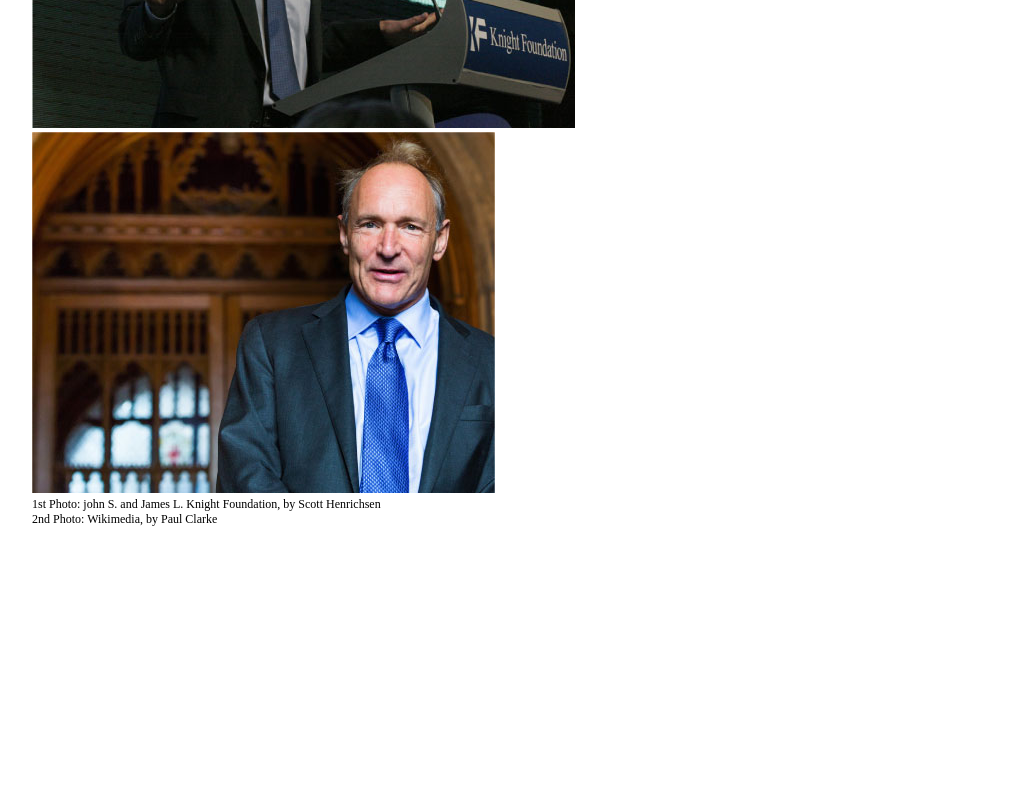
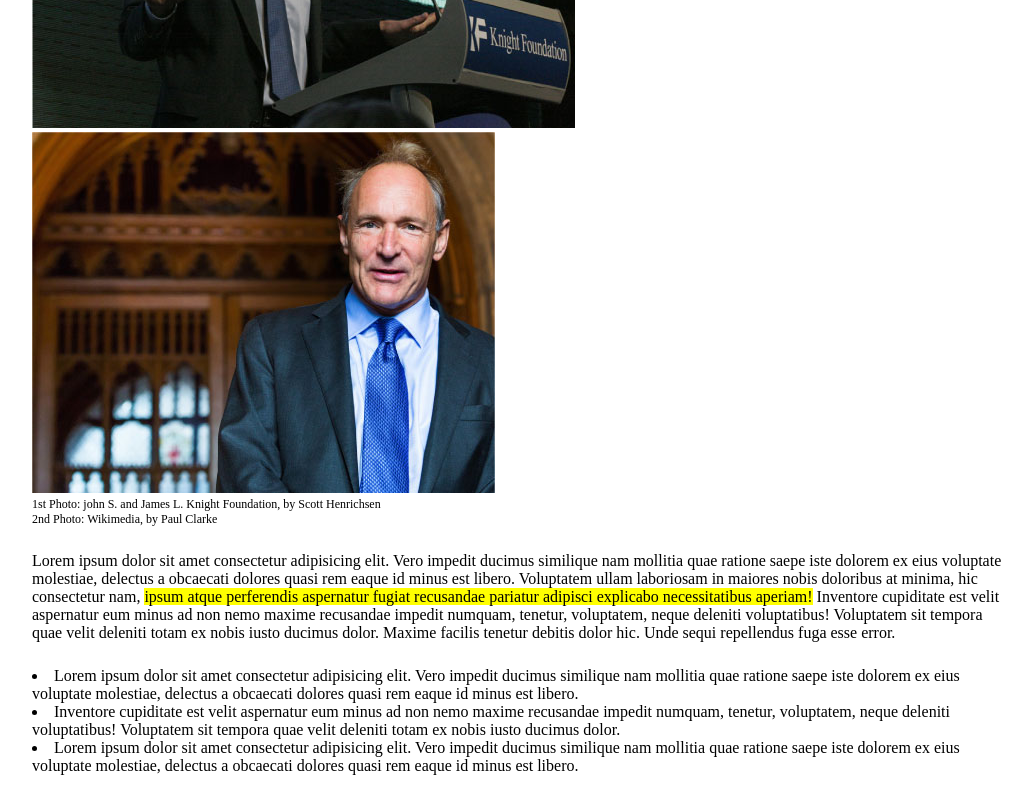
Before and after one commit to StefanoCeli/html-css-booleaner, a plain HTML site: page index.html in a window 1280 px wide. Shown: the part 573-1373 px from the top of the page, without its empty margins (118-1150 px from the left). Before the commit the page ends 1125 px from the top, so only its background shows below. Drawn offline with Linux system fonts and the light colour scheme.

Commit message:
Immagini con articolo

```diff
--- a/css/style.css
+++ b/css/style.css
@@ -40,6 +40,13 @@ h1{
 .disclaimer{
   font-size: 12px;
 }
-#photo{
+.space{
   margin: 25px 0;
 }
+.highlighted{
+  background-color: #ffff00;
+}
+ul{
+  list-style-position: inside;
+
+}
--- a/index.html
+++ b/index.html
@@ -17,22 +17,45 @@
 
   </header>
   <main>
+    <h1>Internet deve essere al servizio del "bene pubblico": il manifesto di Tim Berners-Lee</h1>
+
+        <p class="sottotitolo">
+          <strong>Scritto da <a href="#">The Booleaner</a></strong>
+        </p>
+
+        <p class=" sottotitolo disclaimer">
+          il 10/10/2020
+        </p>
 
    <section>
-      <h1>Internet deve essere al servizio del "bene pubblico": il manifesto di Tim Berners-Lee</h1>
-        <p class="sottotitolo"><strong>Scritto da <a href="#">The Booleaner</a></strong>
-        </p>
-        <p class="sottotitolo disclaimer"> il 10/10/2020
-        </p>
-
-      <div id="photo">
+<!--immagini e articolo-->
+    <div class="space">
           <img src="img/tim-1.jpg" alt="tim">
           <img src="img/tim-2.jpg" alt="tim2">
-          <p class="disclaimer">1st Photo: john S. and James L. Knight Foundation, by Scott Henrichsen</p>
-          <p class="disclaimer">2nd Photo: Wikimedia, by Paul Clarke</p>
-      </div>
+          <p class="disclaimer">1st Photo: john S. and James L. Knight Foundation, by Scott Henrichsen <br>
+                                2nd Photo: Wikimedia, by Paul Clarke
+          </p>
+    </div>
+
+      <p>
+        Lorem ipsum dolor sit amet consectetur adipisicing elit. Vero impedit ducimus similique nam mollitia quae ratione saepe iste dolorem ex eius voluptate molestiae, delectus a obcaecati dolores quasi rem eaque id minus est libero. Voluptatem ullam laboriosam in maiores nobis doloribus at minima, hic consectetur nam, <span class="highlighted">ipsum atque perferendis aspernatur fugiat recusandae pariatur adipisci explicabo necessitatibus aperiam!</span> Inventore cupiditate est velit aspernatur eum minus ad non nemo maxime recusandae impedit numquam, tenetur, voluptatem, neque deleniti voluptatibus! Voluptatem sit tempora quae velit deleniti totam ex nobis iusto ducimus dolor. Maxime facilis tenetur debitis dolor hic. Unde sequi repellendus fuga esse error.
+      </p>
+      <ul class="space">
+         <li>
+          Lorem ipsum dolor sit amet consectetur adipisicing elit. Vero impedit ducimus similique nam mollitia quae ratione saepe iste dolorem ex eius voluptate molestiae, delectus a obcaecati dolores quasi rem eaque id minus est libero.
+         </li>
+
+         <li>
+          Inventore cupiditate est velit aspernatur eum minus ad non nemo maxime recusandae impedit numquam, tenetur, voluptatem, neque deleniti voluptatibus! Voluptatem sit tempora quae velit deleniti totam ex nobis iusto ducimus dolor.
+         </li>
+
+         <li>
+          Lorem ipsum dolor sit amet consectetur adipisicing elit. Vero impedit ducimus similique nam mollitia quae ratione saepe iste dolorem ex eius voluptate molestiae, delectus a obcaecati dolores quasi rem eaque id minus est libero.
+         </li>
+      </ul>
 
     </section>
+    <!--/immagini e articolo-->
 
 
 
```
